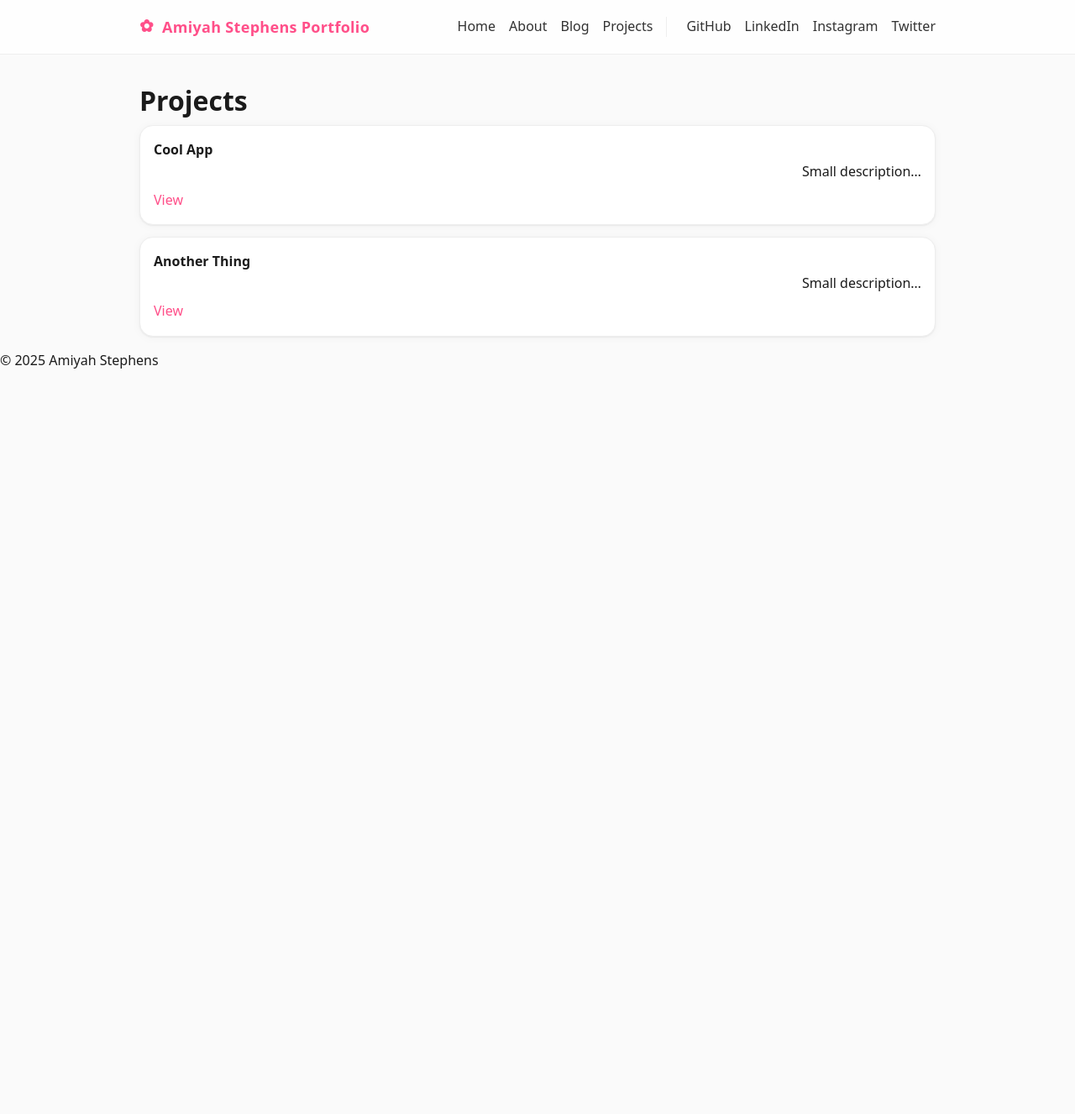
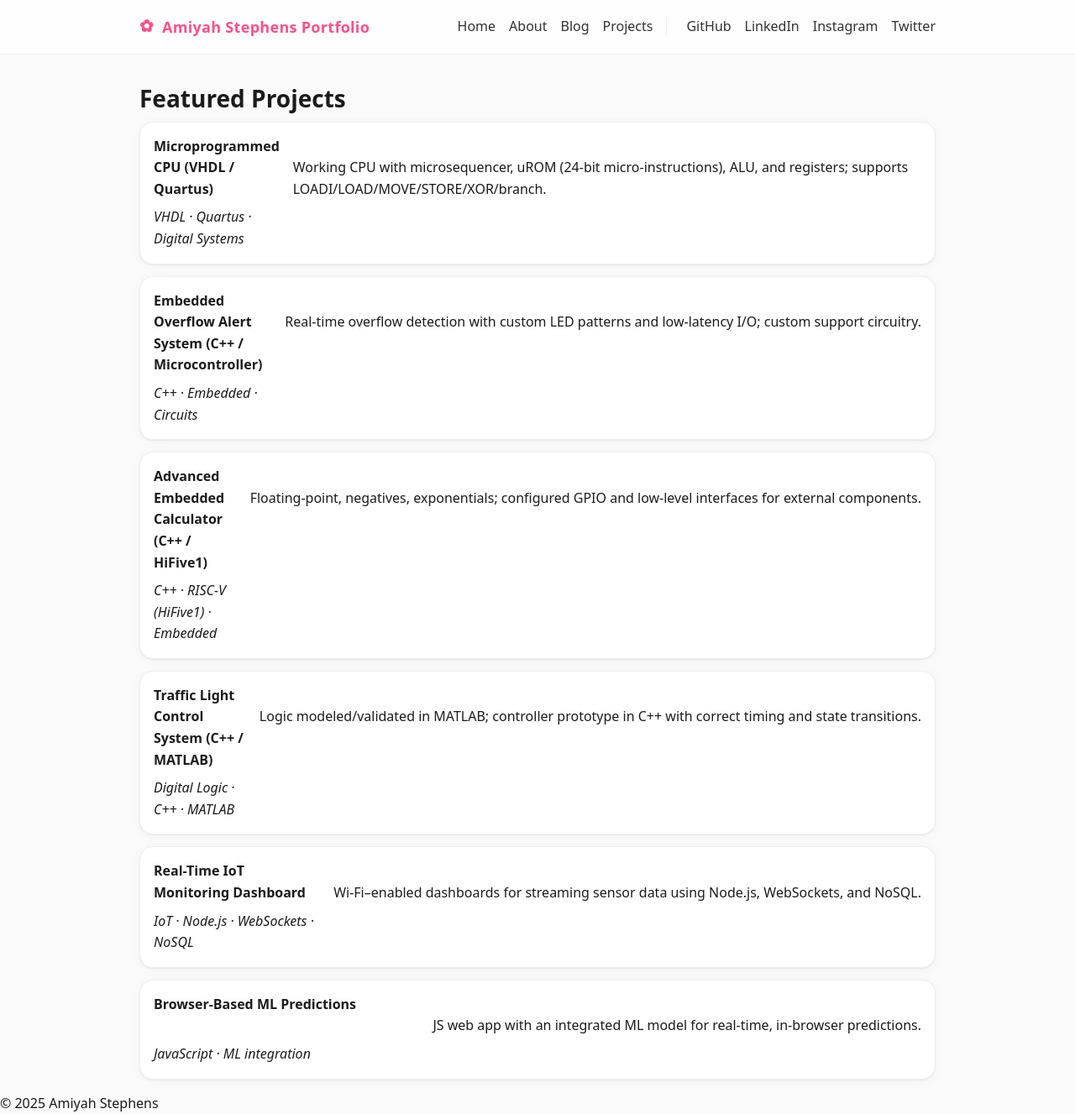
Before and after one commit to Miyahhs/miyahhs.github.io, a Jekyll site: the page built from projects/index.md, in a window 1280 px wide and 1327 px high. Shown: the whole window at 84% size. Built offline with Jekyll 4.4.1, drawn with Linux system fonts in a browser that asks for light colours.

Commit message:
Update index.md

```diff
--- a/projects/index.md
+++ b/projects/index.md
@@ -2,12 +2,41 @@
 layout: default
 title: Projects
 ---
-# Projects
+
+## Featured Projects
+
 <div class="post-card">
-  <strong>Cool App</strong><br>
-  Small description… <a href="https://example.com">View</a>
+  <strong>Microprogrammed CPU (VHDL / Quartus)</strong><br>
+  Working CPU with microsequencer, uROM (24-bit micro-instructions), ALU, and registers; supports LOADI/LOAD/MOVE/STORE/XOR/branch.
+  <br><em>VHDL · Quartus · Digital Systems</em>
 </div>
+
 <div class="post-card">
-  <strong>Another Thing</strong><br>
-  Small description… <a href="#">View</a>
+  <strong>Embedded Overflow Alert System (C++ / Microcontroller)</strong><br>
+  Real-time overflow detection with custom LED patterns and low-latency I/O; custom support circuitry.
+  <br><em>C++ · Embedded · Circuits</em>
 </div>
+
+<div class="post-card">
+  <strong>Advanced Embedded Calculator (C++ / HiFive1)</strong><br>
+  Floating-point, negatives, exponentials; configured GPIO and low-level interfaces for external components.
+  <br><em>C++ · RISC-V (HiFive1) · Embedded</em>
+</div>
+
+<div class="post-card">
+  <strong>Traffic Light Control System (C++ / MATLAB)</strong><br>
+  Logic modeled/validated in MATLAB; controller prototype in C++ with correct timing and state transitions.
+  <br><em>Digital Logic · C++ · MATLAB</em>
+</div>
+
+<div class="post-card">
+  <strong>Real-Time IoT Monitoring Dashboard</strong><br>
+  Wi-Fi–enabled dashboards for streaming sensor data using Node.js, WebSockets, and NoSQL.
+  <br><em>IoT · Node.js · WebSockets · NoSQL</em>
+</div>
+
+<div class="post-card">
+  <strong>Browser-Based ML Predictions</strong><br>
+  JS web app with an integrated ML model for real-time, in-browser predictions.
+  <br><em>JavaScript · ML integration</em>
+</div>
```
